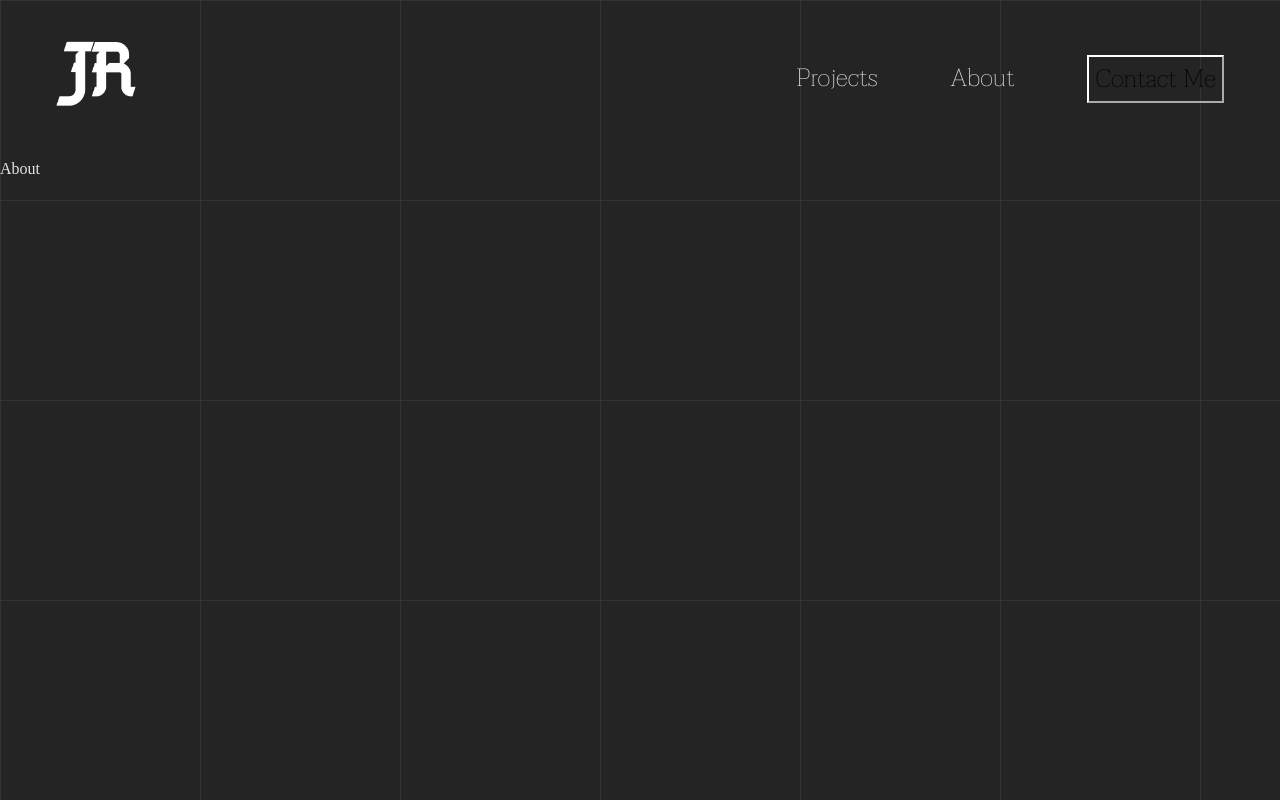
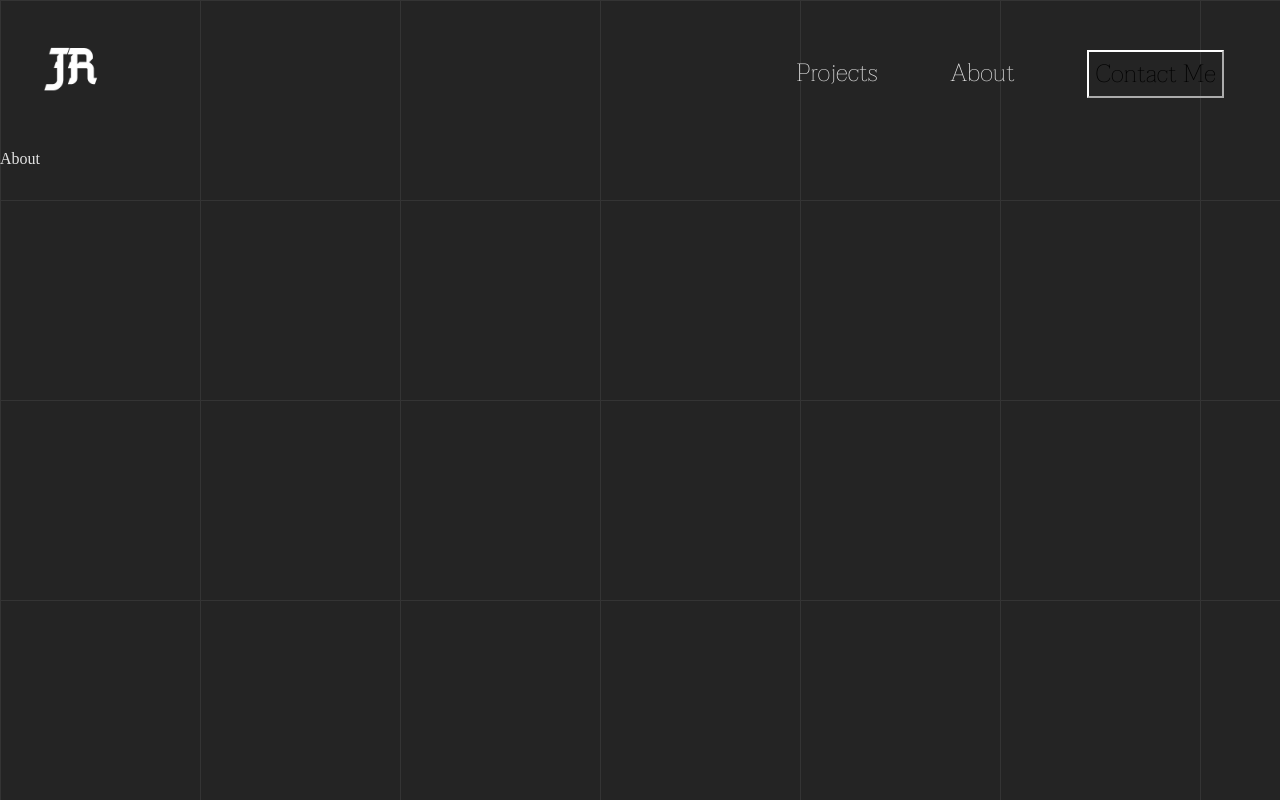
Before and after one commit to JanJanR/Portfolio-2.0, a React (Vite) app: page /about in a window 1280 px wide. Built offline with nearby package versions, Linux system fonts and the light colour scheme.

Commit message:
changing style navbar

```diff
--- a/src/components/Navbar.jsx
+++ b/src/components/Navbar.jsx
@@ -87,7 +87,7 @@ function Navbar({animate = true}) {
         <div className="navbar-about" ref={aboutRef}>
           <Link to='/about'><h3>About</h3></Link>
         </div>
-        <Link to='/contact'>
+        <Link to='/contact' ref={contactRef}>
           <button className="navbar-contact" ref={contactRef}>
             <h3>Contact Me</h3>
           </button>
--- a/src/styles/Navbar.css
+++ b/src/styles/Navbar.css
@@ -1,13 +1,13 @@
 .logo {
-  width: 150px;
-  height: 150px;
+  width: 100px;
+  height: 100px;
 }
 
 .navbar-container {
   display: flex;
   justify-content: space-between;
   align-items: center;
-  margin: 0 20px;
+  padding: 20px;
 }
 
 .navbar-container a {
```
